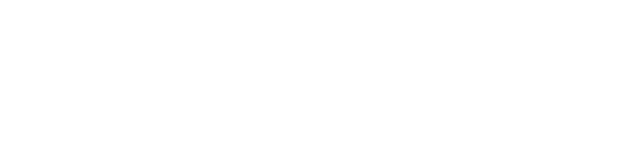
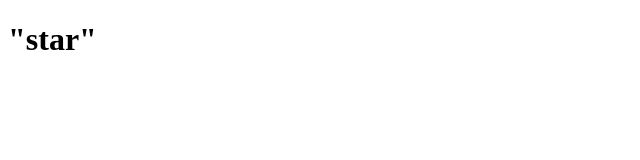
Before and after one commit to cagatayyildiz87/js2, a plain HTML site: page index.html in a window 1280 px wide. Shown: the whole page, without its empty margins (0-640 px from the left). Drawn offline with Linux system fonts and the light colour scheme.

Commit message:
index.html added

```diff
--- a/index.html
+++ b/index.html
@@ -6,6 +6,9 @@
     <title>Document</title>
 </head>
 <body>
+    <h1>
 
+        "star"
+    </h1>
 </body>
 </html>
```
